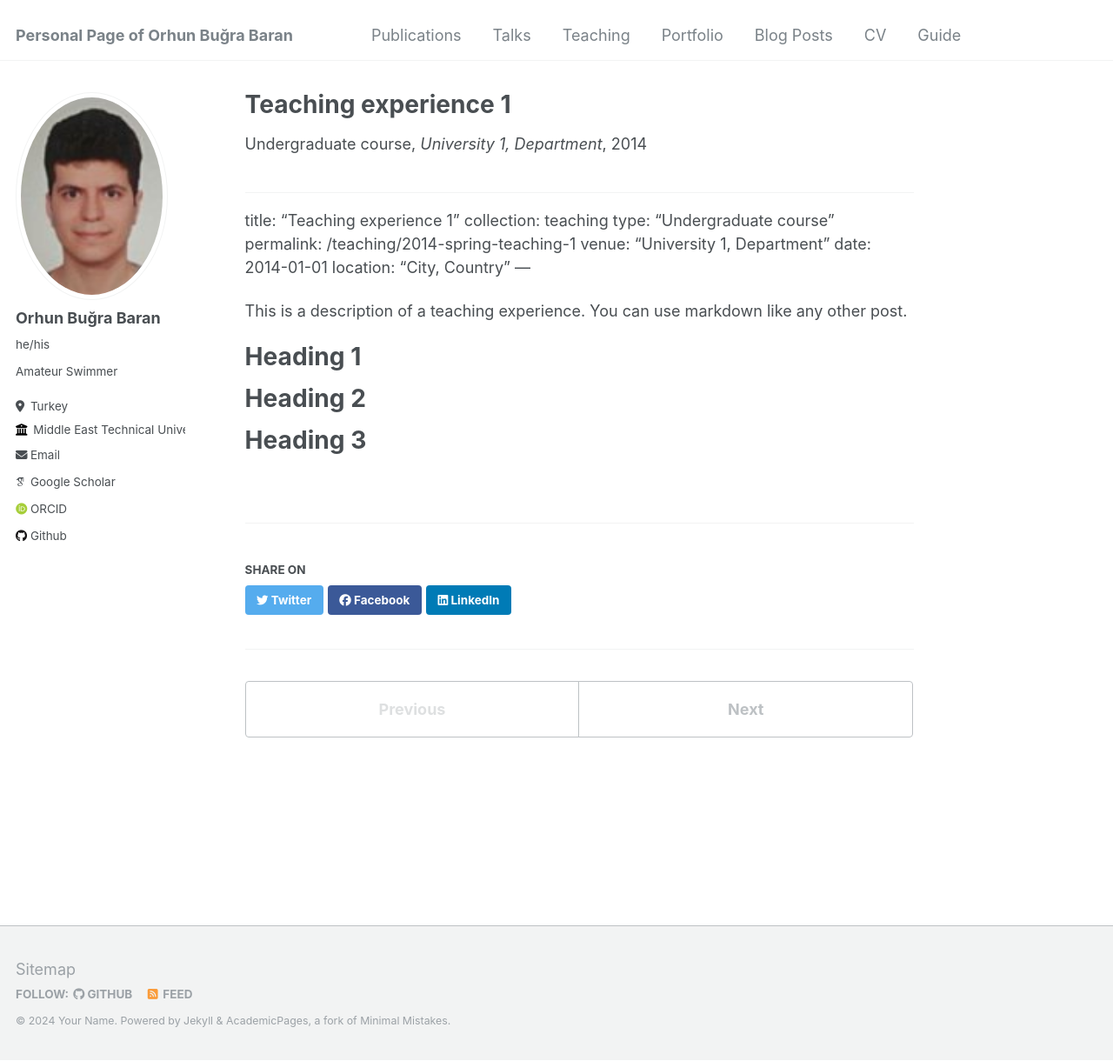
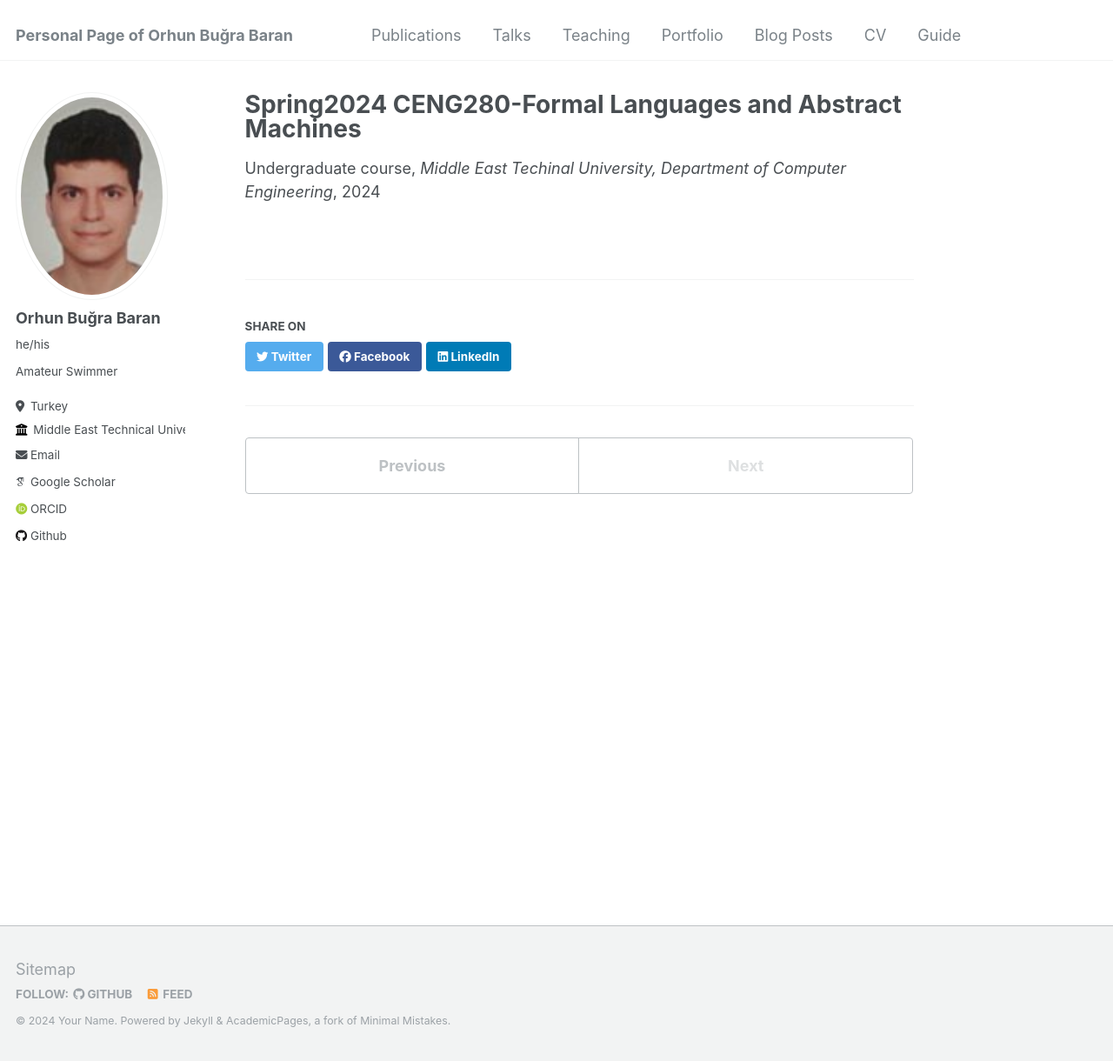
Before and after one commit to bugrabaran/bugrabaran.github.io, a Jekyll site: the page built from _teaching/2014-spring-teaching-1.md, in a window 1280 px wide and 1220 px high. Shown: the whole window at 87% size. Built offline with Jekyll 4.4.1, drawn with Linux system fonts in a browser that asks for light colours; some web fonts are replaced.

Commit message:
Update 2014-spring-teaching-1.md

```diff
--- a/_teaching/2014-spring-teaching-1.md
+++ b/_teaching/2014-spring-teaching-1.md
@@ -1,29 +1,9 @@
 ---
-title: "Teaching experience 1"
+title: "Spring2024 CENG280-Formal Languages and Abstract Machines"
 collection: teaching
 type: "Undergraduate course"
 permalink: /teaching/2014-spring-teaching-1
-venue: "University 1, Department"
-date: 2014-01-01
-location: "City, Country"
+venue: "Middle East Techinal University, Department of Computer Engineering"
+date: 2024-02-01
+location: "Ankara, Turkey"
 ---
----
-title: "Teaching experience 1"
-collection: teaching
-type: "Undergraduate course"
-permalink: /teaching/2014-spring-teaching-1
-venue: "University 1, Department"
-date: 2014-01-01
-location: "City, Country"
----
-
-This is a description of a teaching experience. You can use markdown like any other post.
-
-Heading 1
-======
-
-Heading 2
-======
-
-Heading 3
-======
```
